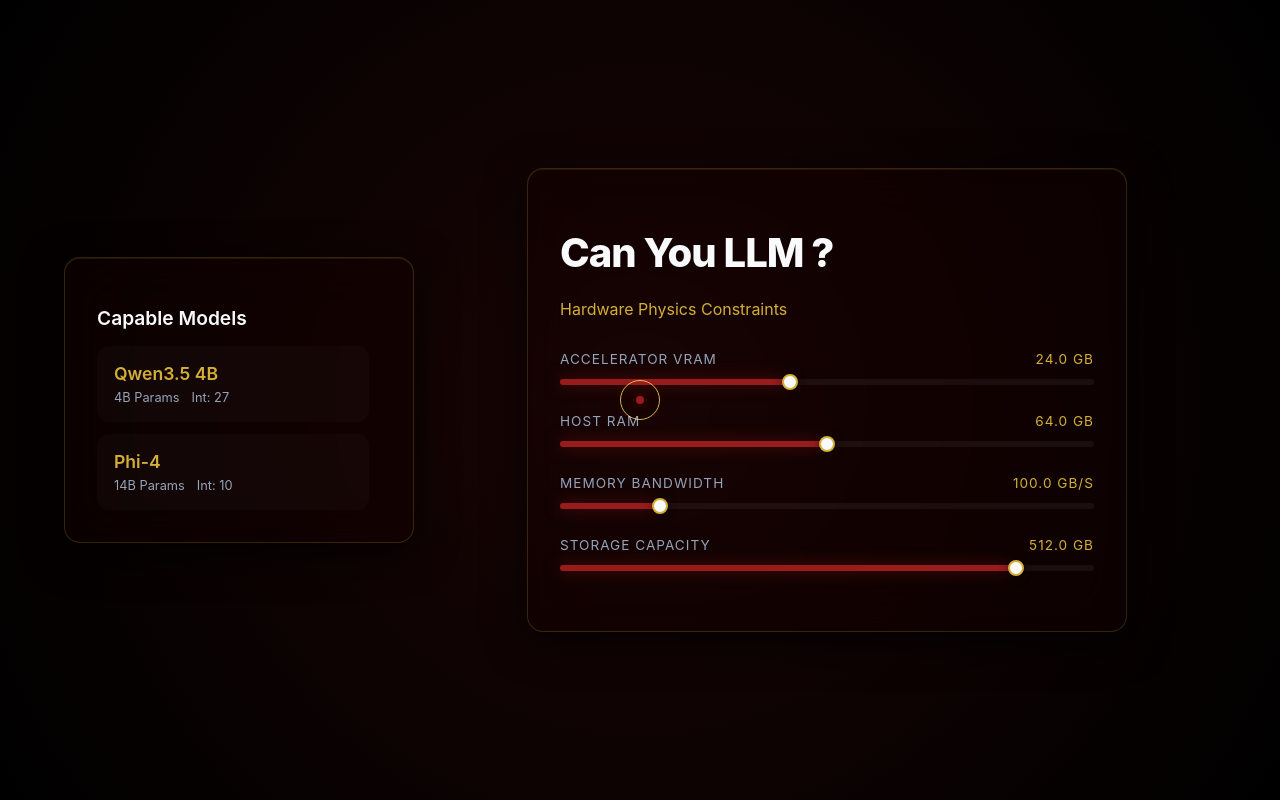
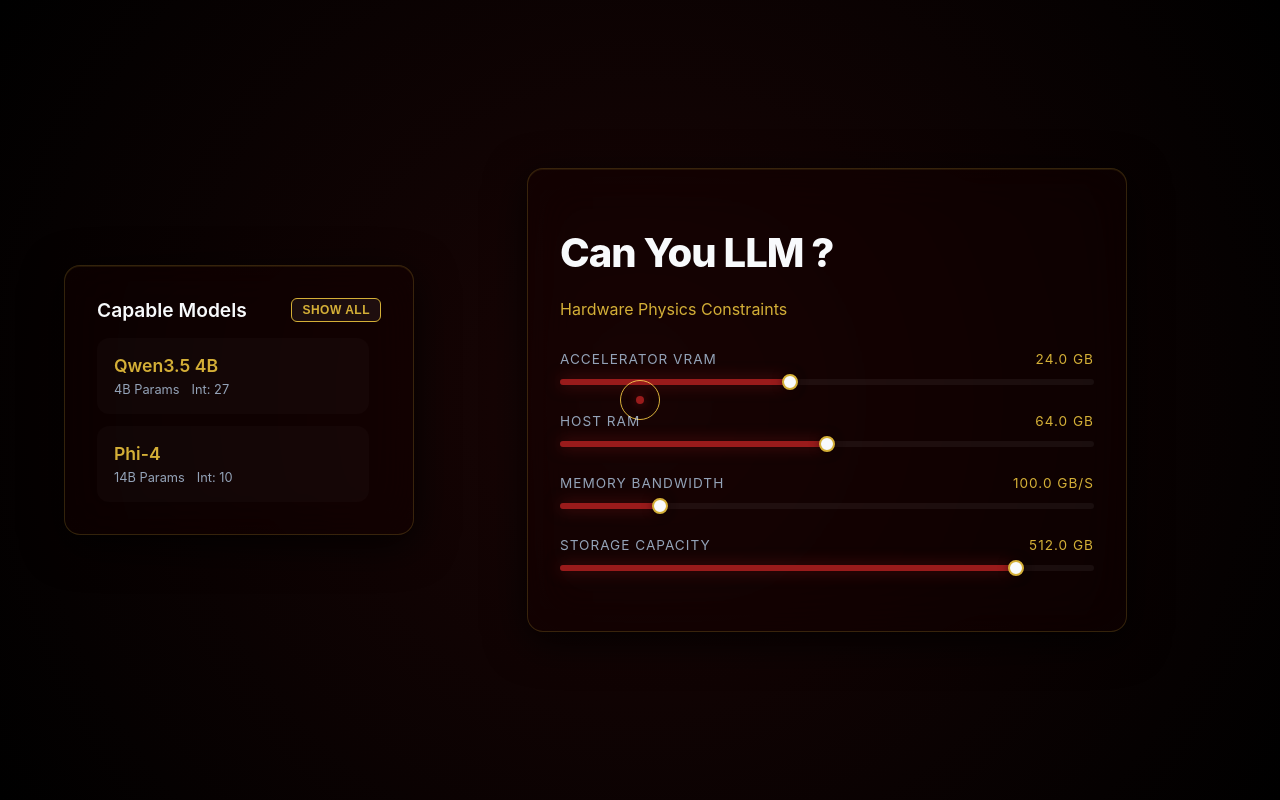
Before and after one commit to KNIGHT-AI-AV/Can-You-LLM-, a React (Vite) app: page / in a window 1280 px wide. Built offline with nearby package versions, Linux system fonts and the light colour scheme.

Commit message:
Add Show All toggle and reset logic

```diff
--- a/src/components/ModelList.tsx
+++ b/src/components/ModelList.tsx
@@ -8,6 +8,8 @@
   const models = useHardwareStore(state => state.models);
   const selectedModel = useHardwareStore(state => state.selectedModel);
   const selectModel = useHardwareStore(state => state.selectModel);
+  const showAllModels = useHardwareStore(state => state.showAllModels);
+  const toggleShowAllModels = useHardwareStore(state => state.toggleShowAllModels);
 
   const vram = useHardwareStore(state => state.vram);
 
@@ -15,6 +17,7 @@
 
   const visibleModels = models.filter(model => {
     if (selectedModel) return true;
+    if (showAllModels) return true;
     const requiredMem = calculateTotalMemory(model.parameters_billion, model.layers, model.hidden_dimension, 8192);
     return requiredMem <= vram;
   }).sort((a, b) => b.intelligence_index - a.intelligence_index);
@@ -41,9 +44,31 @@
 
   return (
     <div className="glass-panel sidebar" style={{ flex: '0 0 350px' }}>
-      <h2 style={{ marginBottom: '16px', fontSize: '1.2rem', fontWeight: 600, color: 'var(--text-main)' }}>
-        {selectedModel ? "Selected Model" : "Capable Models"}
-      </h2>
+      <div style={{ display: 'flex', justifyContent: 'space-between', alignItems: 'center', marginBottom: '16px' }}>
+        <h2 style={{ fontSize: '1.2rem', fontWeight: 600, color: 'var(--text-main)', margin: 0 }}>
+          {selectedModel ? "Selected Model" : "Capable Models"}
+        </h2>
+        <button
+          onClick={toggleShowAllModels}
+          style={{
+            background: showAllModels ? 'var(--accent)' : 'rgba(255, 255, 255, 0.05)',
+            border: `1px solid ${showAllModels ? 'var(--accent)' : 'var(--trim)'}`,
+            color: showAllModels ? '#fff' : 'var(--trim)',
+            padding: '4px 10px',
+            borderRadius: '6px',
+            cursor: 'none',
+            fontSize: '0.75rem',
+            fontWeight: 600,
+            textTransform: 'uppercase',
+            letterSpacing: '0.5px',
+            transition: 'all 0.2s ease'
+          }}
+          onMouseEnter={onEnter}
+          onMouseLeave={onLeave}
+        >
+          {showAllModels ? "Show Capable" : "Show All"}
+        </button>
+      </div>
       <div className="model-list" ref={listRef}>
         {visibleModels.map(model => (
           <div
--- a/src/store/useHardwareStore.ts
+++ b/src/store/useHardwareStore.ts
@@ -21,9 +21,11 @@
   storageSpeed: number; // in MB/s
   selectedModel: Model | null;
   models: Model[];
+  showAllModels: boolean;
 
   setHardwareValue: (key: keyof HardwareState, value: number) => void;
   selectModel: (model: Model | null) => void;
+  toggleShowAllModels: () => void;
 }
 
 export const useHardwareStore = create<HardwareState>((set) => ({
@@ -34,6 +36,7 @@
   storageSpeed: 3000,
   selectedModel: null,
   models: modelsData as Model[],
+  showAllModels: false,
 
   setHardwareValue: (key, value) => set((state) => {
     const updates: Partial<HardwareState> = { [key]: value };
@@ -68,5 +71,12 @@
       selectedModel: model,
       vram: Math.max(state.vram, minVram),
     };
+  }),
+
+  toggleShowAllModels: () => set((state) => {
+    if (state.selectedModel) {
+      return { selectedModel: null, showAllModels: true };
+    }
+    return { showAllModels: !state.showAllModels };
   })
 }));
```
